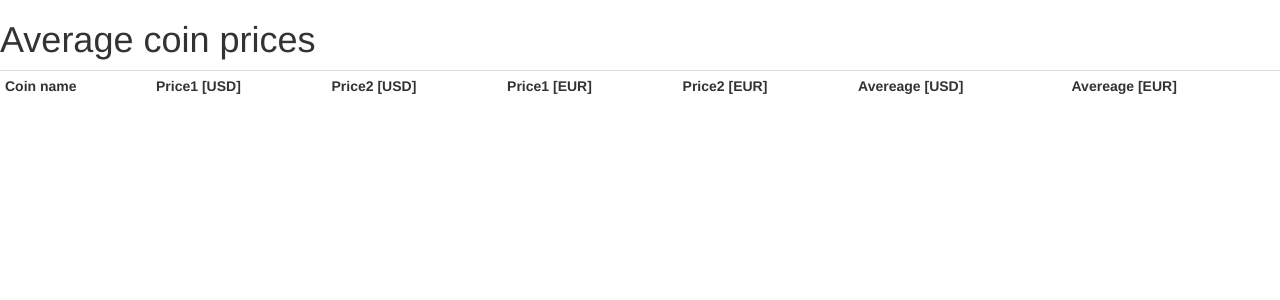
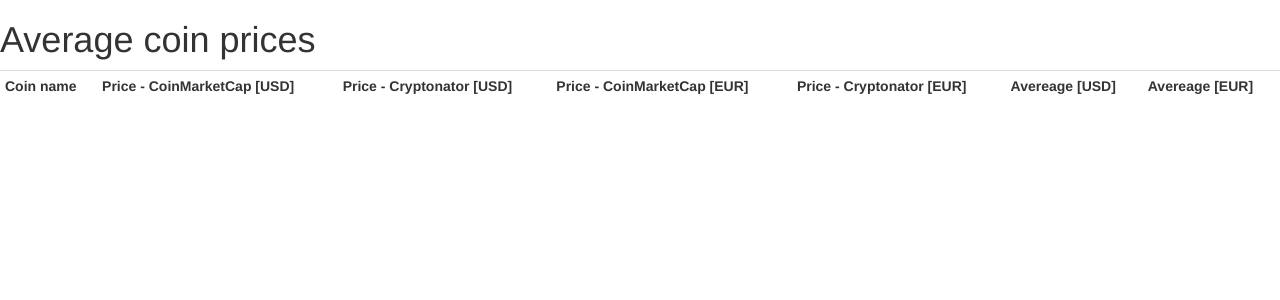
Before and after one commit to rafalgrm/CryptoIntegrator, a Flask app: page /prices/average in a window 1280 px wide. Shown: the top 300 px of the page. Run offline with Flask 2, Linux system fonts and the light colour scheme; data that the repository does not hold is empty; parts of the project's set-up code (start-up, migrations or seed data) failed here and were passed over; some libraries are stand-ins or nearby versions.

Commit message:
improvements

```diff
--- a/app.py
+++ b/app.py
@@ -37,9 +37,9 @@ app.config['SECRET_KEY'] = '7d441f27d441f27567d441f2b6176a'
 
 # classifier
 # clf = BayesClassifier('/home/rgrabianski/Pulpit/CryptoInt/CryptoIntegrator/classifier_data/training.1600000.processed.noemoticon_clean.csv')
-clf_file = open('classifier_final.pickle', 'rb')
-clf = pickle.load(clf_file)
-clf_file.close()
+# clf_file = open('classifier_final.pickle', 'rb')
+# clf = pickle.load(clf_file)
+# clf_file.close()
 
 TWEET_LIMIT = 20
 
@@ -76,11 +76,12 @@ def search_endp(query):
 
 
 @app.route('/download/search/<query>')
-def download_search_endp(query): # TODO move to separate place, add header to CSV
+def download_search_endp(query):  # TODO move to separate place, add header to CSV
     result = search_tweets(app, query)
     io = StringIO()
     csv_writer = csv.writer(io)
-    csv_writer.writerows([[clean_tweet(tweet['text'].replace('\n', '').replace('\r', '')), tweet['created_at']] for tweet in result])
+    csv_writer.writerows([[clean_tweet(tweet['text'].replace('\n', '').replace(
+        '\r', '')), tweet['created_at']] for tweet in result])
     output = make_response(io.getvalue())
     output.headers['Content-Disposition'] = 'attachment; filename=tweets.csv'
     output.headers['Content-type'] = 'text/csv'
@@ -92,6 +93,15 @@ def display_average_prices():
     return render_template('coins/average.html', result=get_average_prices())
 
 
+@app.route('/prices/history/monthly')
+def display_available_history_charts():
+    average_prices = get_average_prices()
+    symbols = []
+    for val in average_prices:
+        symbols.append(val['symbol'])
+    return render_template('coins/history_list.html', symbols=symbols)
+
+
 @app.route('/prices/history/monthly/<coin_symbol>', methods=['GET', 'POST'])
 def display_prices_history(coin_symbol):
     form = MainForm()
@@ -100,7 +110,7 @@ def display_prices_history(coin_symbol):
             name = request.form['crypto_name']
             return redirect('/prices/history/monthly/'+name)
     data = get_prices_history_monthly(coin_symbol)
-    return render_template('coins/history.html', values_usd=data['values_usd'], values_eur=data['values_eur'], labels=data['labels'])
+    return render_template('coins/history.html', values_usd=data['values_usd'], values_eur=data['values_eur'], labels=data['labels'], symbol=coin_symbol)
 
 
 def get_coin_sentiment_data(coin_symbol):
@@ -109,7 +119,8 @@ def get_coin_sentiment_data(coin_symbol):
     sentiment = []
     for res in results:
         text_c = clean_tweet(res['text'].replace('\n', '').replace('\r', ''))
-        text_clean = preprocessor.stem_tweet(preprocessor.tokenize_tweet(text_c))
+        text_clean = preprocessor.stem_tweet(
+            preprocessor.tokenize_tweet(text_c))
         sentiment.append(clf.predict(text_clean)[0])
 
     avg_sentiment = sentiment.count('pos') / len(sentiment)
@@ -119,13 +130,14 @@ def get_coin_sentiment_data(coin_symbol):
 @app.route('/sentiment/<coin_symbol>')
 def display_coin_sentiment(coin_symbol):
     results, sentiment, avg_sentiment = get_coin_sentiment_data(coin_symbol)
-    return render_template('search_sentiment.html', sentiment={'result':enumerate(results), 'sentiment':sentiment, 'avg_sent':avg_sentiment})
+    return render_template('search_sentiment.html', sentiment={'result': enumerate(results), 'sentiment': sentiment, 'avg_sent': avg_sentiment})
 
 
 @app.route('/admin')
 def admin():
     db = get_db()
-    cur = db.execute('select name, abbreviation, enabled from cryptocurrencies join enabled on crypto_id=id order by id')
+    cur = db.execute(
+        'select name, abbreviation, enabled from cryptocurrencies join enabled on crypto_id=id order by id')
     assets = cur.fetchall()
     return render_template('admin.html', assets=assets)
 
@@ -133,9 +145,11 @@ def admin():
 @app.route('/save-admin')
 def save_admin():
     db = get_db()
-    cur = db.execute('select name, enabled, enabled_id from cryptocurrencies join enabled on crypto_id=id order by id')
+    cur = db.execute(
+        'select name, enabled, enabled_id from cryptocurrencies join enabled on crypto_id=id order by id')
     for c in cur:
-        db.execute('update enabled set enabled = {} where enabled_id = {}'.format(1 if request.args.get(c[0],) == 'true' else 0, c[2]))
+        db.execute('update enabled set enabled = {} where enabled_id = {}'.format(
+            1 if request.args.get(c[0],) == 'true' else 0, c[2]))
     db.commit()
     return redirect(url_for('admin'))
 
--- a/requirements.txt
+++ b/requirements.txt
@@ -38,3 +38,5 @@ virtualenv-clone==0.3.0
 visitor==0.1.3
 Werkzeug==0.14.1
 wrapt==1.10.11
+flask_wtf
+sklearn
--- a/templates/coins/average.html
+++ b/templates/coins/average.html
@@ -6,10 +6,10 @@
 <table class="table table-hover table-condensed">
     <tr>
         <th>Coin name</th>
-        <th>Price1 [USD]</th>
-        <th>Price2 [USD]</th>
-        <th>Price1 [EUR]</th>
-        <th>Price2 [EUR]</th>
+        <th>Price - CoinMarketCap [USD]</th>
+        <th>Price - Cryptonator [USD]</th>
+        <th>Price - CoinMarketCap [EUR]</th>
+        <th>Price - Cryptonator [EUR]</th>
         <th>Avereage [USD]</th>
         <th>Avereage [EUR]</th>
     </tr>
```
Also changed, not shown: templates/coins/history.html (+5 -3 lines), templates/coins/history_list.html (added, +10 -0 lines).
